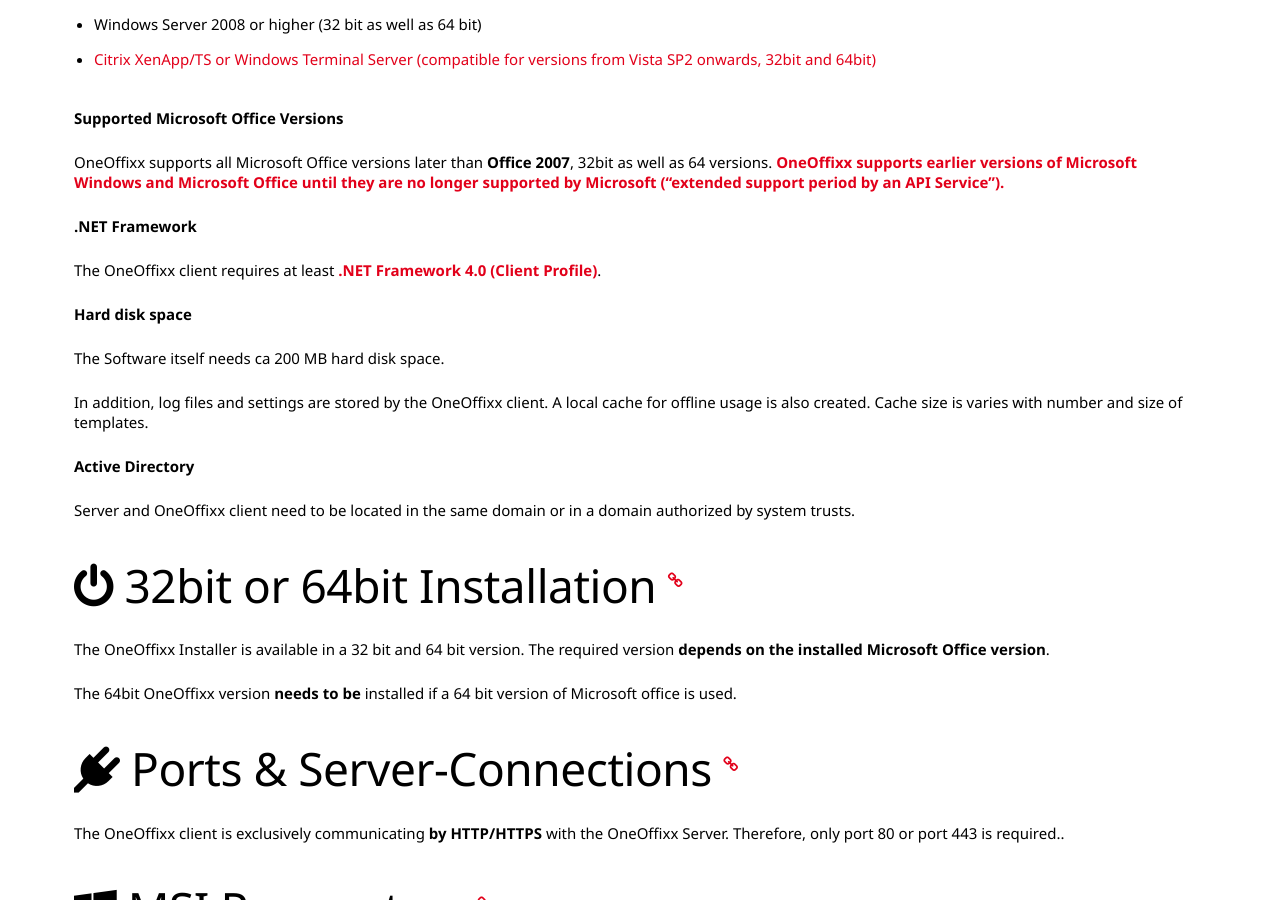
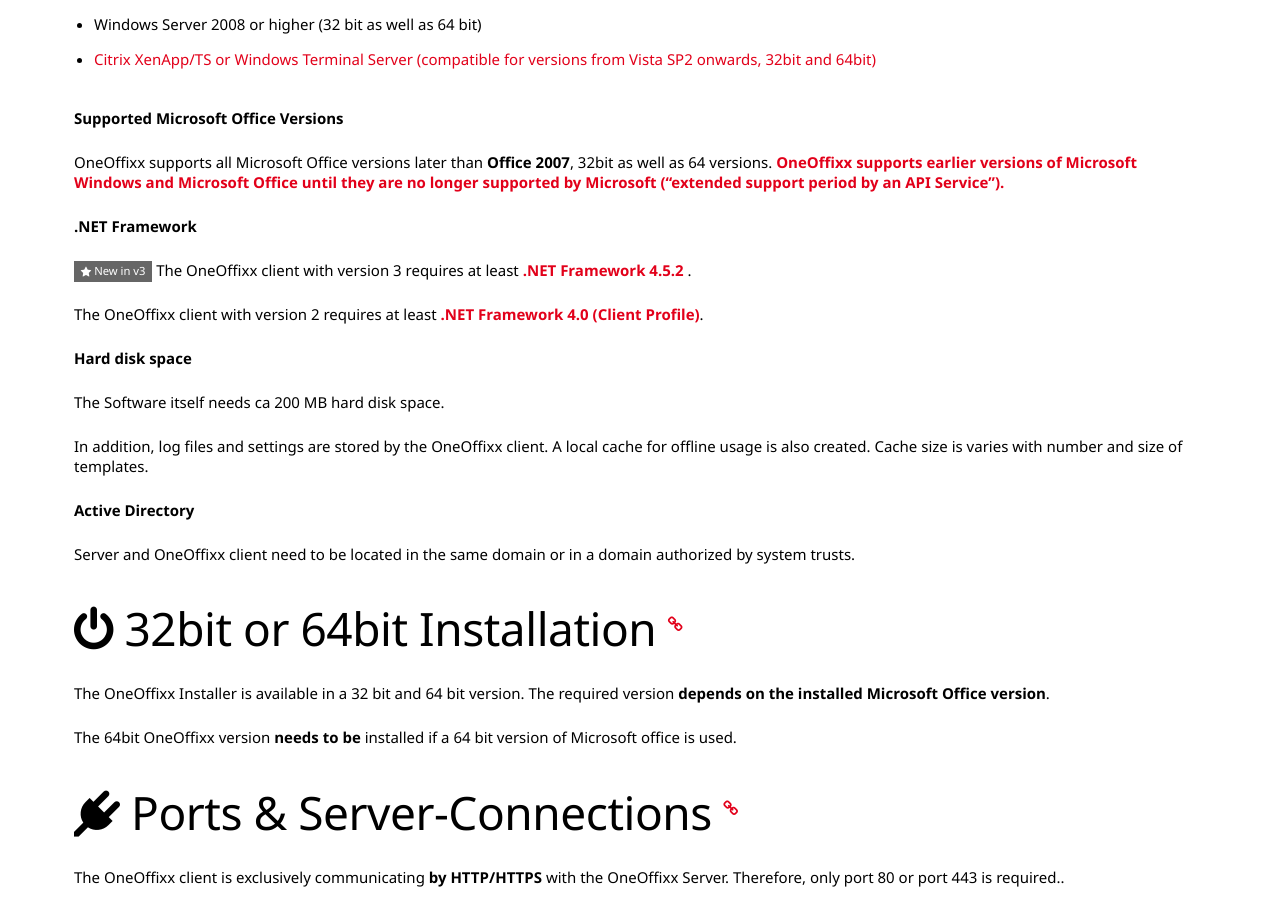
Before and after one commit to primesoft-group/oneoffixx-docs, a Jekyll site: the page built from _pages/install/en/client.md, in a window 1280 px wide and 900 px high, scrolled down 523 px. Built offline with Jekyll 4.4.1, drawn with Linux system fonts in a browser that asks for light colours; nearby versions of some CDN libraries; some web fonts are replaced; some of the changed text lies outside the part shown.

Commit message:
version 3

```diff
--- a/_pages/install/en/client.md
+++ b/_pages/install/en/client.md
@@ -23,7 +23,9 @@
 
 __.NET Framework__
 
-The OneOffixx client requires at least __[.NET Framework 4.0 (Client Profile)](https://www.microsoft.com/en-US/download/details.aspx?id=17113)__.
+ {% include new-badge.html version="3" %} The OneOffixx client with version 3 requires at least __[.NET Framework 4.5.2 ](https://www.microsoft.com/en-US/download/details.aspx?id=42642)__.
+
+The OneOffixx client with version 2  requires at least __[.NET Framework 4.0 (Client Profile)](https://www.microsoft.com/en-US/download/details.aspx?id=17113)__.
 
 __Hard disk space__
 
@@ -156,7 +158,7 @@
     * If the OneOffixx add-in does not appear under "File – Options – Add-Ins" it might not be installed. Please check if the corresponding Add-in was selected during the installation.
 * A 64bit Office version was installed with a 32bit OneOffixx installer.
     * If a 64 bit Office version is used it needs to be installed with a 64bit OneOffixx installer.
-* Visual C++ Redistributable 2015 Package is missing or not installed properly
+* OneOffixx Version 2: Visual C++ Redistributable 2015 Package is missing or not installed properly
     * OneOffixx versions above 2.3.40140 include the Redistributable 2015 Package, but it is possible that a corrupt system installation prevents the add-in from being executed. The [VC++ Redistributable 2015 Package](https://www.microsoft.com/de-ch/download/details.aspx?id=48145) should be re-installed if this is the case.
 
 __Starting Microsoft Office is significantly delayed since the OneOffixx add-in was installed {% include anchor.html name="troubleshooting-ngen" %}__
```
